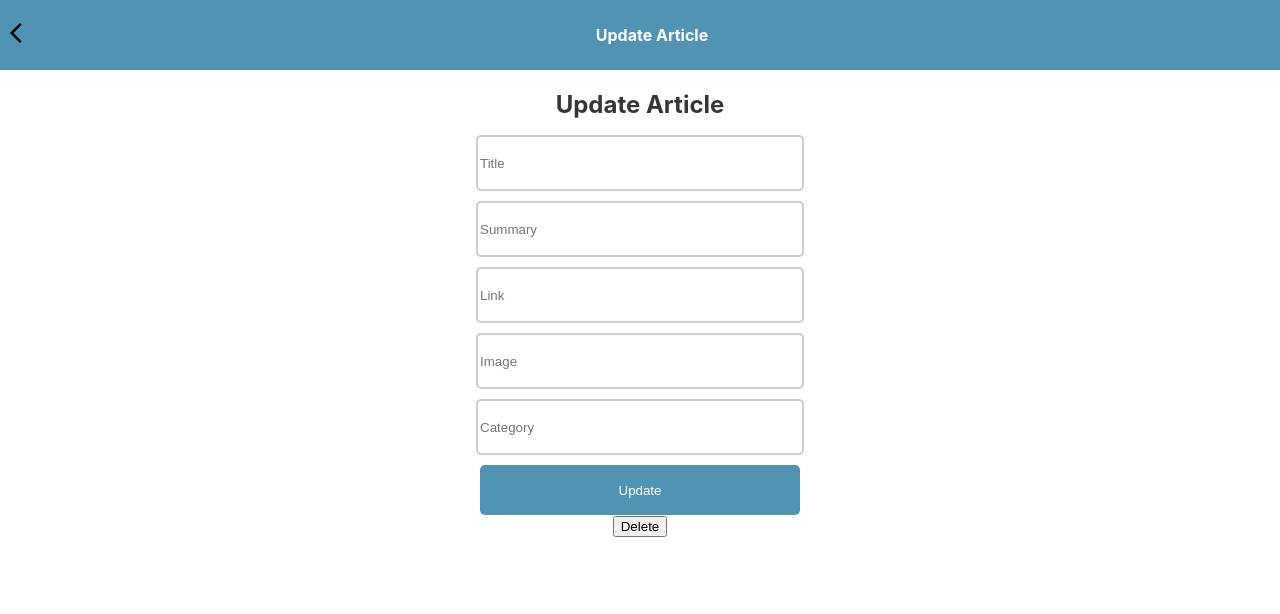
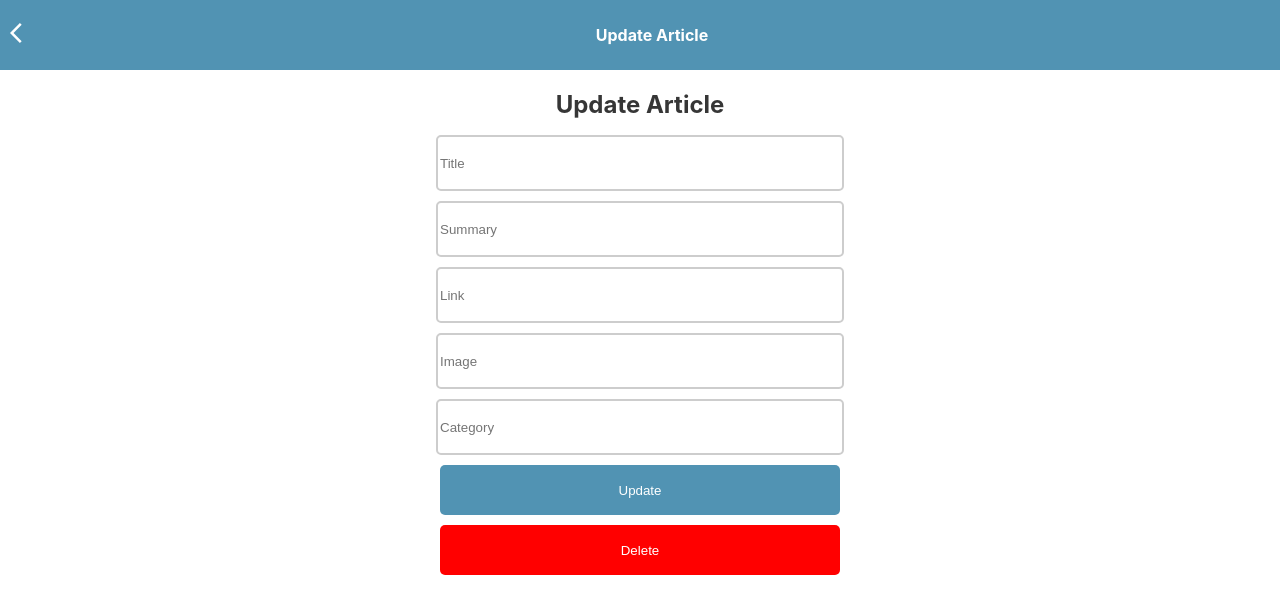
Before and after one commit to roselandroche/Pintereach-Frontend, a React (Create React App) app in the folder articles/: page /updatearticle in a window 1280 px wide. Shown: the top 614 px of the page. Built offline with nearby package versions, Linux system fonts and the light colour scheme; sample sign-in values are in the browser's storage.

Commit message:
Added styling to delete button and back arrow

```diff
--- a/articles/src/App.css
+++ b/articles/src/App.css
@@ -254,8 +254,7 @@
 /* Update Article */
 
 .update-article{
-  max-width: 90%;
-  width: 400px;
+  max-width: 500px;
   margin: 20px auto;
 
 }
@@ -264,3 +263,19 @@
   color: #363636;
 
 }
+
+.danger-button{
+  display: block;
+  width: 80%;
+  height: 50px;
+  margin: 10px auto;
+  background: red;
+  color: white;
+  border: none;
+  border-radius: 5px;
+  cursor: pointer;
+}
+
+.back-arrow{
+  filter: invert();
+}
--- a/articles/src/components/Navbar.jsx
+++ b/articles/src/components/Navbar.jsx
@@ -4,7 +4,7 @@ import {Link} from 'react-router-dom'
 export default function normalNavbar({title}) {
   return (
       <div className="navbar">
-      <Link to="/"><img src="/img/back-icon.svg" alt="Back icon"/></Link>
+      <Link className="back-arrow" to="/"><img src="/img/back-icon.svg" alt="Back icon"/></Link>
       <div className="logo">{title}</div>
       <div className="logo"></div>
     </div>
--- a/articles/src/components/UpdateArticle.js
+++ b/articles/src/components/UpdateArticle.js
@@ -1,8 +1,8 @@
-import React, { useState } from 'react';
-import { updateArticle } from '../action/update';
-import { connect } from 'react-redux';
-import api from '../utils/api'
-import Navbar from './Navbar'
+import React, { useState } from "react";
+import { updateArticle } from "../action/update";
+import { connect } from "react-redux";
+import api from "../utils/api";
+import Navbar from "./Navbar";
 
 function UpdateArticle({ props, refresh, article }) {
   const [updateArticle, setUpdatedArticle] = useState({
@@ -14,7 +14,7 @@ function UpdateArticle({ props, refresh, article }) {
     user_id: 1,
     category_name: "",
     category_id: 1
-    })
+  });
 
   const handleChange = event => {
     setUpdatedArticle({
@@ -37,19 +37,19 @@ function UpdateArticle({ props, refresh, article }) {
     });
   };
 
-    const deleteArticle = (article) => {
-        if (window.confirm('Delete this article?')) {
+  const deleteArticle = article => {
+    if (window.confirm("Delete this article?")) {
       api()
-                .delete('/api/articles/:id')
+        .delete("/api/articles/:id")
         .then(refresh())
         .then(res => {
-                    console.log(res)
+          console.log(res);
         })
         .catch(err => {
-                    console.log(err)
-                })
+          console.log(err);
+        });
     }
-    }
+  };
   return (
     <div>
       <Navbar title="Update Article" />
@@ -99,7 +99,11 @@ function UpdateArticle({ props, refresh, article }) {
           <button className="primary-button" type="submit">
             Update
           </button>
-       <button type="danger">Delete</button>
+          <button
+          className="danger-button"
+          type="danger">
+              Delete
+              </button>
         </form>
       </div>
     </div>
```
Lines whose indentation alone changed are shown as unchanged.
